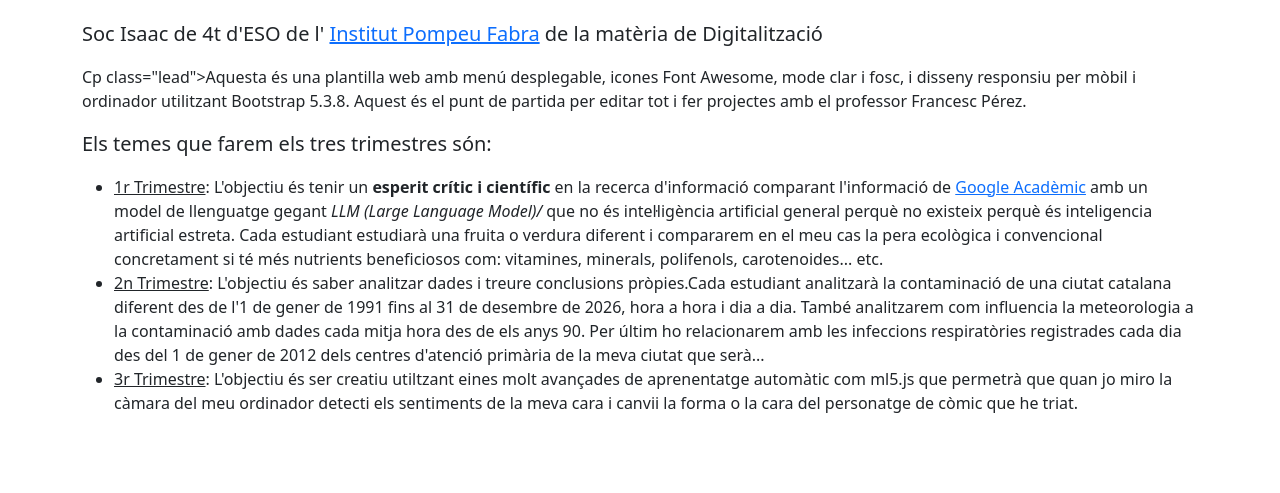
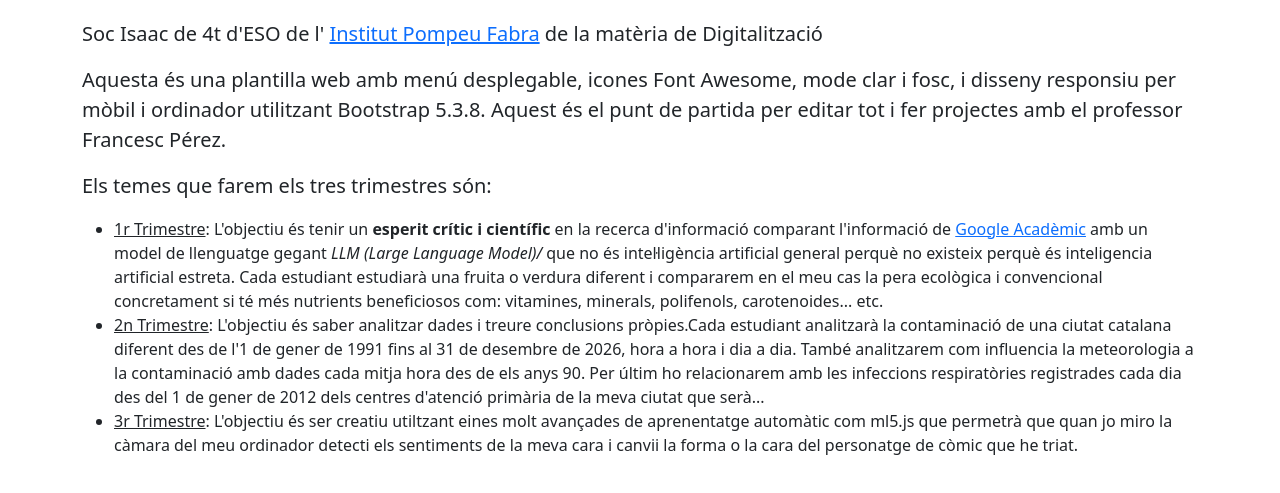
Before and after one commit to imartine724/imartine724.github.io, a plain HTML site: page index.html in a window 1280 px wide. Shown: the part 187-680 px from the top of the page. Drawn offline with nearby package versions, Linux system fonts and the light colour scheme.

Commit message:
Update index.html

```diff
--- a/index.html
+++ b/index.html
@@ -109,7 +109,7 @@
   <main class="container py-5">
     <h1 class="display-5 fw-bold mb-4">Benvinguts als Projectes</h1>
      <p class="lead">Soc Isaac de 4t d'ESO de l' <a href="https://agora.xtec.cat/ies-pompeu-fabra-martorell/">Institut Pompeu Fabra</a> de la matèria de Digitalització</p>
-    Cp class="lead">Aquesta és una plantilla web amb menú desplegable, icones Font Awesome, mode clar i fosc, i disseny responsiu per mòbil i ordinador utilitzant Bootstrap 5.3.8. Aquest és el punt de partida per editar tot i fer projectes amb el professor Francesc Pérez.</p>
+    <p class="lead">Aquesta és una plantilla web amb menú desplegable, icones Font Awesome, mode clar i fosc, i disseny responsiu per mòbil i ordinador utilitzant Bootstrap 5.3.8. Aquest és el punt de partida per editar tot i fer projectes amb el professor Francesc Pérez.</p>
  <p class="lead">Els temes que farem els tres trimestres són:
  <ul>
    <li><u>1r Trimestre</u>: L'objectiu és tenir un <b>esperit crític i científic</b> en la recerca d'informació comparant l'informació
```
